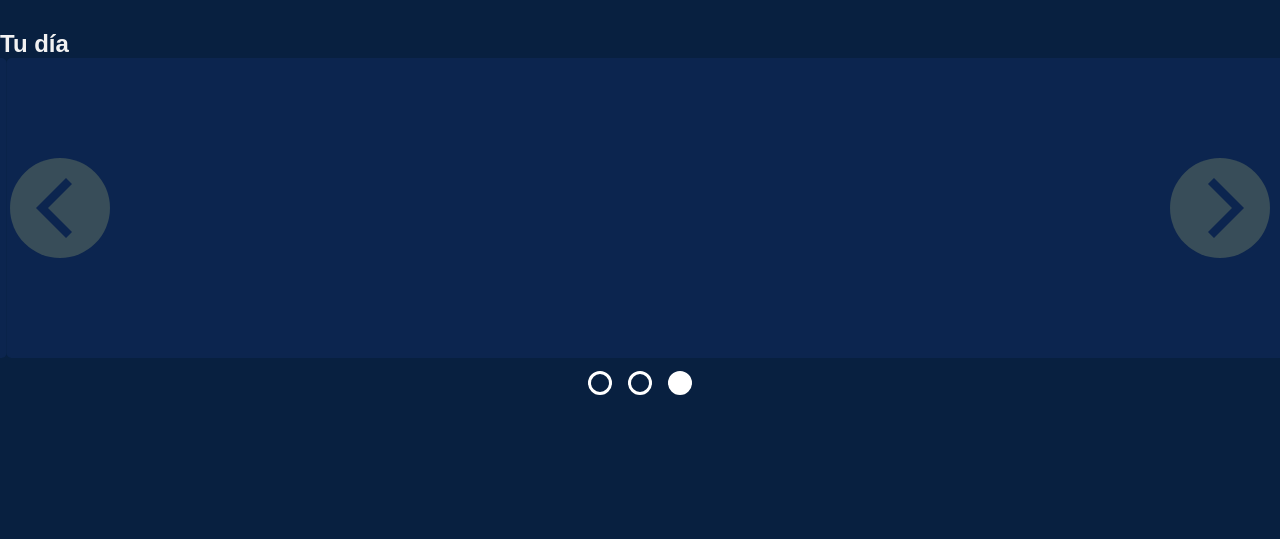
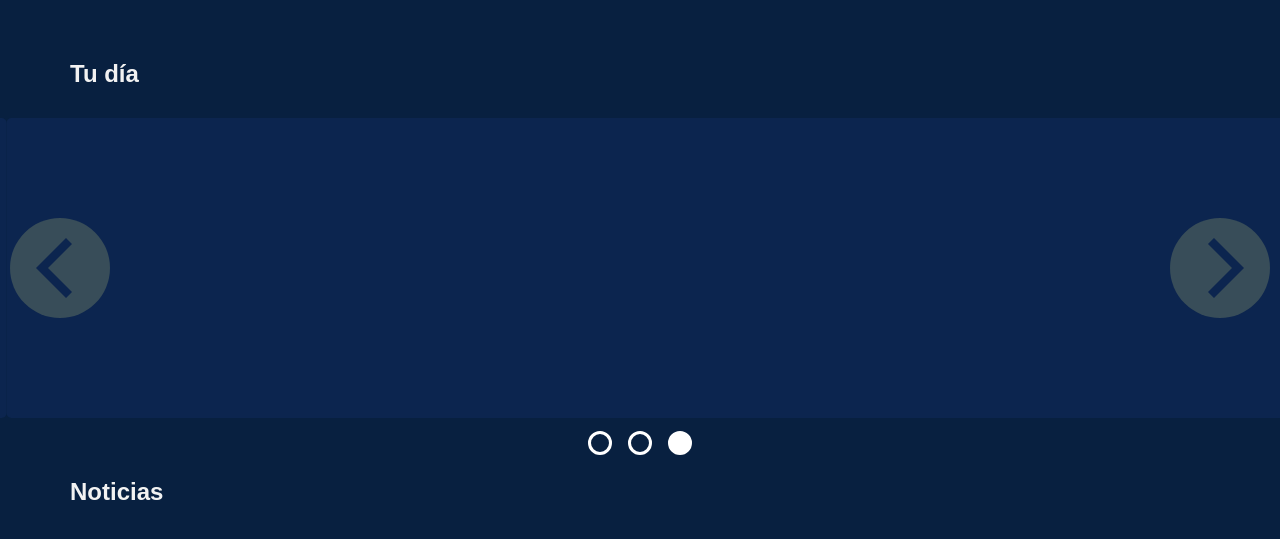
Before and after one commit to FranoCar/proyectoInterfaces, a Flask app: page /noticias in a window 1280 px wide. Shown: the part 124-663 px from the top of the page. Run offline with Flask 2, Linux system fonts and the light colour scheme.

Commit message:
toy traumatizada

```diff
--- a/proyecto/app/static/styles/styles.css
+++ b/proyecto/app/static/styles/styles.css
@@ -89,6 +89,9 @@ li, a {
     width: 90%;
     padding: 10px;
 }
+.container-1 {
+    margin-bottom: 20px;
+}
 
 /* color de texto de la barra de navegación*/
 h1 {
@@ -108,6 +111,7 @@ h2 {
     margin-top: 30px;
     margin-left: 100px;
 }
+
 
 /* botón MÁS en recomendaciones */
 .btn-mas {
--- a/proyecto/app/templates/noticias.html
+++ b/proyecto/app/templates/noticias.html
@@ -10,7 +10,7 @@
 		<link rel="stylesheet" type="text/css" href="static/styles/carousel.css">
 
 
-		<title>Pagina</title>
+		<title>Noticias</title>
 	</head>
 	<body>
 		<header class="header">
@@ -29,11 +29,16 @@
 				<img src="static/img/user.png" alt="Usuario">
 			</div>
 		</header>
-		<h2>Tu día</h2>
+		<div class="container container-1">
+			<h2>Tu día</h2>
+		</div>
 		<div class="carousel" data-flickity='{ "autoPlay": true, "wrapAround": true}'>
 			<div class="carousel-cell carousel-cell-noticias"></div>
 			<div class="carousel-cell carousel-cell-noticias"></div>
 			<div class="carousel-cell carousel-cell-noticias"></div>
 		</div>
+		<div class="container container-1">
+			<h2>Noticias</h2>
+		</div>
 	</body>
 </html>
--- a/proyecto/app/templates/recomendaciones.html
+++ b/proyecto/app/templates/recomendaciones.html
@@ -7,6 +7,7 @@
 		<script src="https://unpkg.com/flickity@2/dist/flickity.pkgd.min.js"></script>
 		<link rel="stylesheet" href="static/styles/styles.css">
 		<link rel="stylesheet" href="static/styles/carousel.css">
+		<link rel="stylesheet" href="static/styles/recomendaciones.css">
 		<title>Pagina</title>
 	</head>
 	<body>
@@ -18,6 +19,7 @@
 					<li><a href="../noticias">Noticias</a></li>
 					<li><a href="../biblioteca">Biblioteca</a></li>
 			   </ul>
+
 			</nav>
 			<div class="user-cart">
 				<a href="../carrito">
```
Also changed, not shown: proyecto/app/templates/carrito.html (+5 -11 lines), proyecto/app/static/styles/carrito.css (line endings or trailing spaces).
